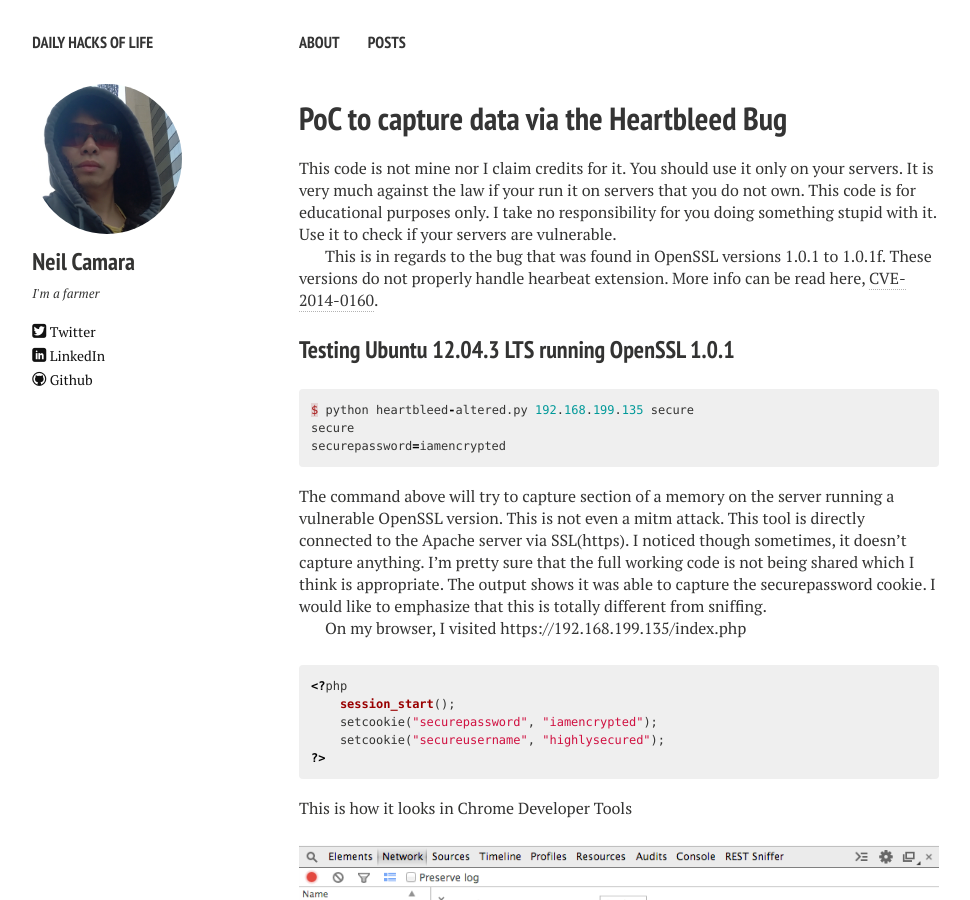
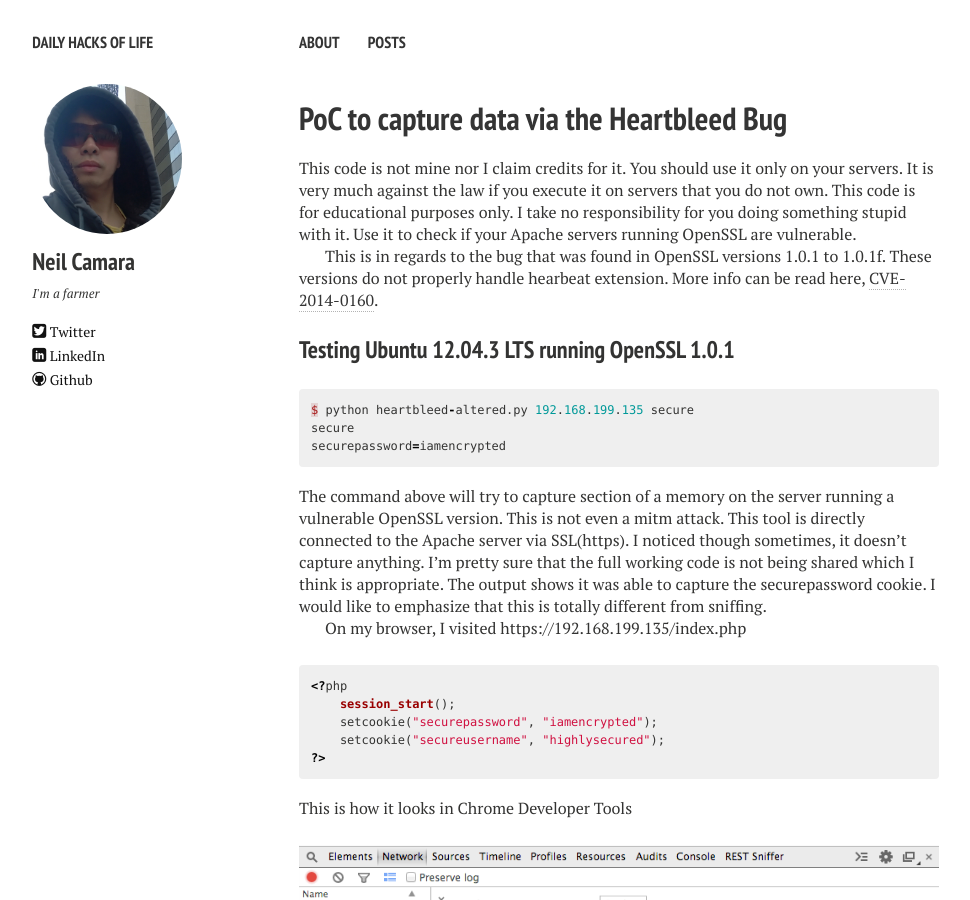
Before and after one commit to c0debreaker/c0debreaker.github.io, a Jekyll site: the page built from _posts/2014-04-08-heart-bleed-post.md, in a window 1280 px wide and 900 px high. Shown: the whole window, without its empty margins (21-991 px from the left). Built offline with Jekyll 4.4.1, drawn with Linux system fonts in a browser that asks for light colours; nearby versions of some CDN libraries.

Commit message:
corrected few more shit

```diff
--- a/_posts/2014-04-08-heart-bleed-post.md
+++ b/_posts/2014-04-08-heart-bleed-post.md
@@ -6,7 +6,7 @@
 comments: true
 ---
 
-This code is not mine nor I claim credits for it. You should use it only on your servers. It is very much against the law if your run it on servers that you do not own. This code is for educational purposes only. I take no responsibility for you doing something stupid with it. Use it to check if your servers are vulnerable.
+This code is not mine nor I claim credits for it. You should use it only on your servers. It is very much against the law if you execute it on servers that you do not own. This code is for educational purposes only. I take no responsibility for you doing something stupid with it. Use it to check if your Apache servers running OpenSSL are vulnerable.
 
 This is in regards to the bug that was found in OpenSSL versions 1.0.1 to 1.0.1f. These versions do not properly handle hearbeat extension. More info can be read here, [CVE-2014-0160](https://cve.mitre.org/cgi-bin/cvename.cgi?name=CVE-2014-0160).
 
```
